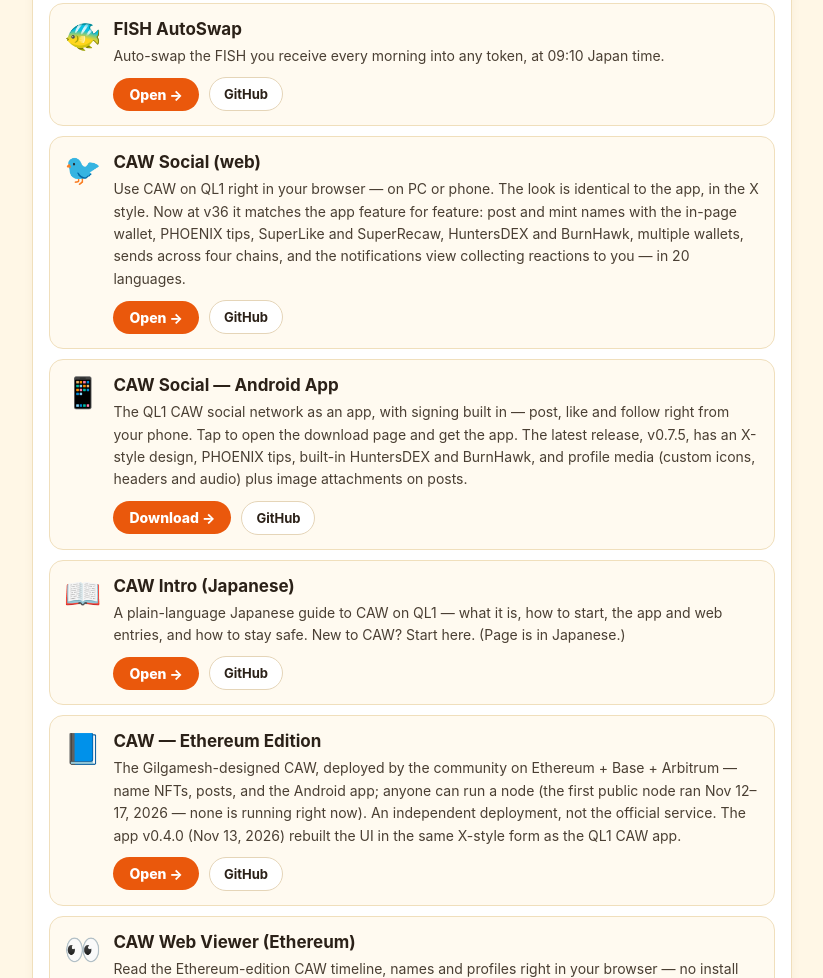
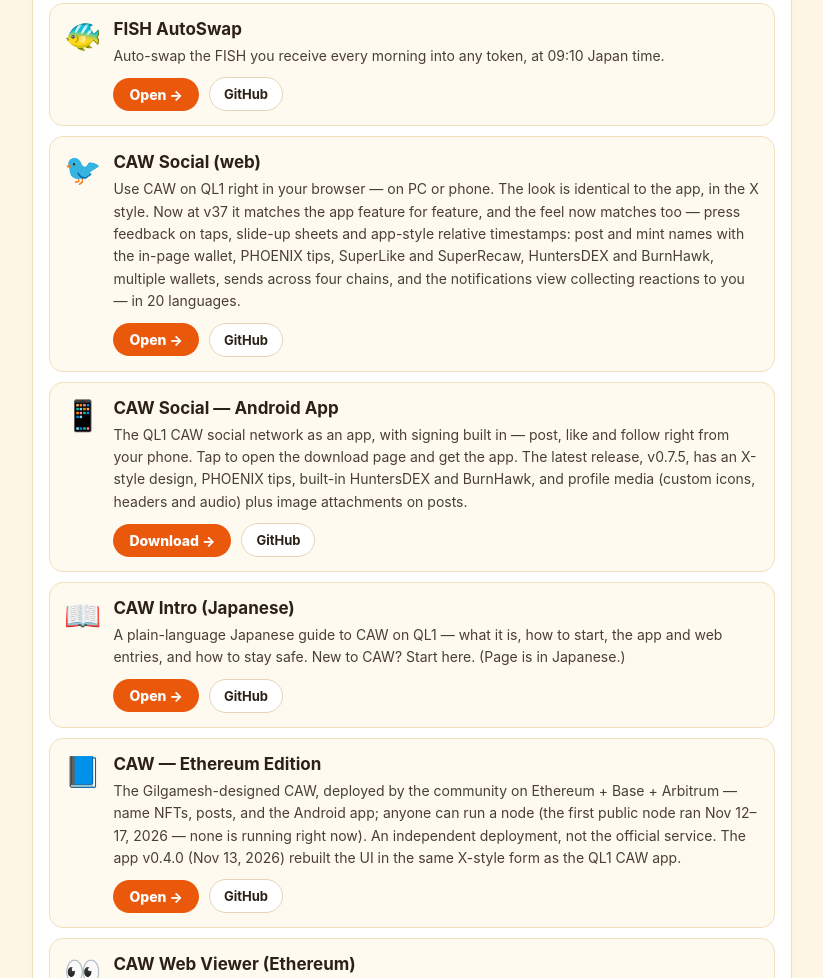
Before and after one commit to QL1-Infinite42-Guppy-Histoire/links, a plain HTML site: page docs/en.html in a window 1280 px wide. Shown: the part 1552-2530 px from the top of the page, without its empty margins (228-1051 px from the left). Drawn offline with Linux system fonts and the light colour scheme.

Commit message:
CAW web card to v37 (app feel matched: press feedback, slide-up sheets, app-style timestamps)

```diff
--- a/docs/en.html
+++ b/docs/en.html
@@ -167,7 +167,7 @@
       <span class="card-emoji">🐦</span>
       <div class="card-main">
         <h3>CAW Social (web)</h3>
-        <p>Use CAW on QL1 right in your browser — on PC or phone. The look is identical to the app, in the X style. Now at v36 it matches the app feature for feature: post and mint names with the in-page wallet, PHOENIX tips, SuperLike and SuperRecaw, HuntersDEX and BurnHawk, multiple wallets, sends across four chains, and the notifications view collecting reactions to you — in 20 languages.</p>
+        <p>Use CAW on QL1 right in your browser — on PC or phone. The look is identical to the app, in the X style. Now at v37 it matches the app feature for feature, and the feel now matches too — press feedback on taps, slide-up sheets and app-style relative timestamps: post and mint names with the in-page wallet, PHOENIX tips, SuperLike and SuperRecaw, HuntersDEX and BurnHawk, multiple wallets, sends across four chains, and the notifications view collecting reactions to you — in 20 languages.</p>
         <div class="card-actions">
           <span class="open-chip">Open →</span>
           <a class="gh-link" href="https://github.com/QL1-Infinite42-Guppy-Histoire/caw-social-ql1" target="_blank" rel="noopener">GitHub</a>
```
Also changed, not shown: docs/ja.html (+1 -1 lines).
